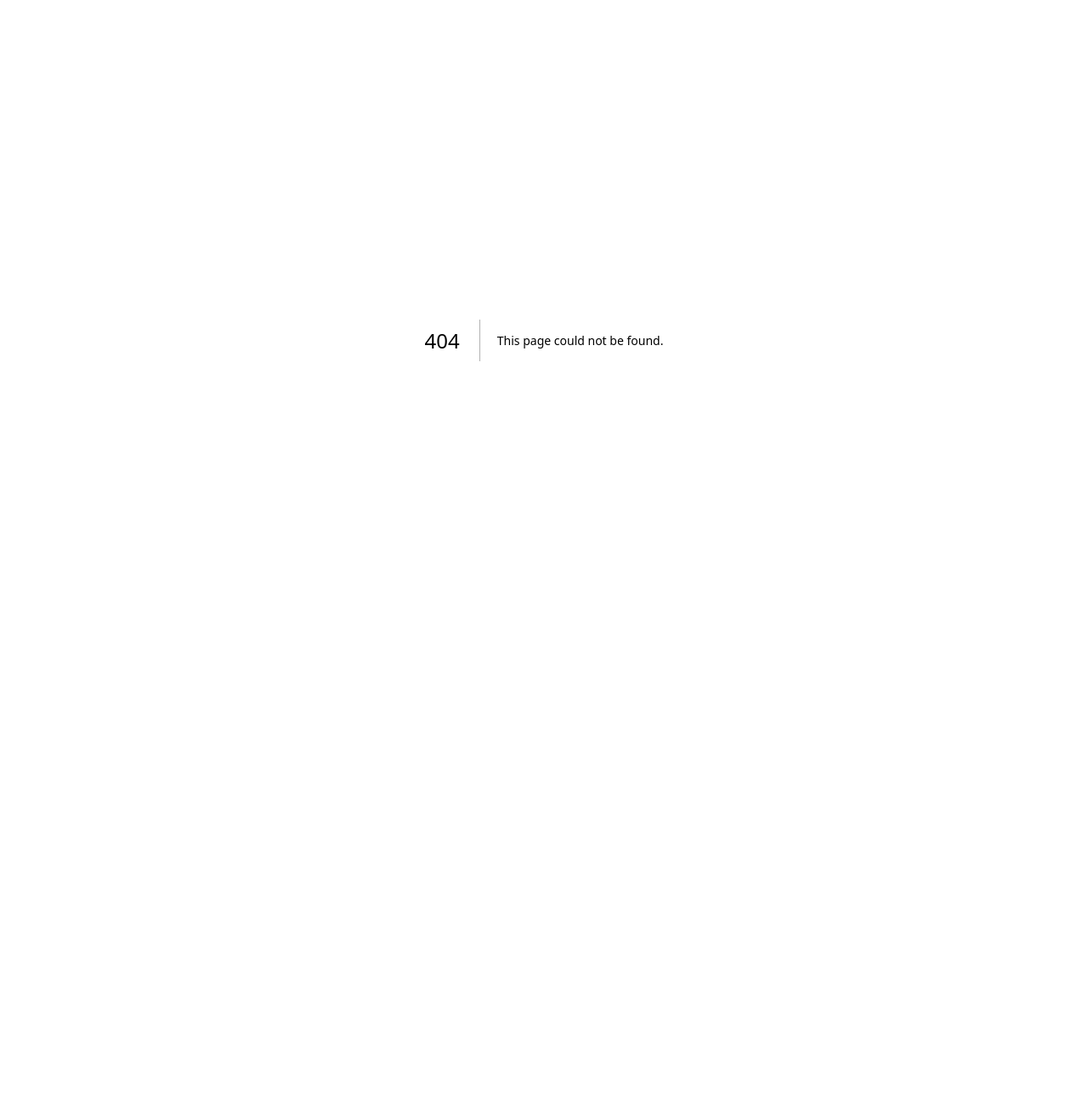
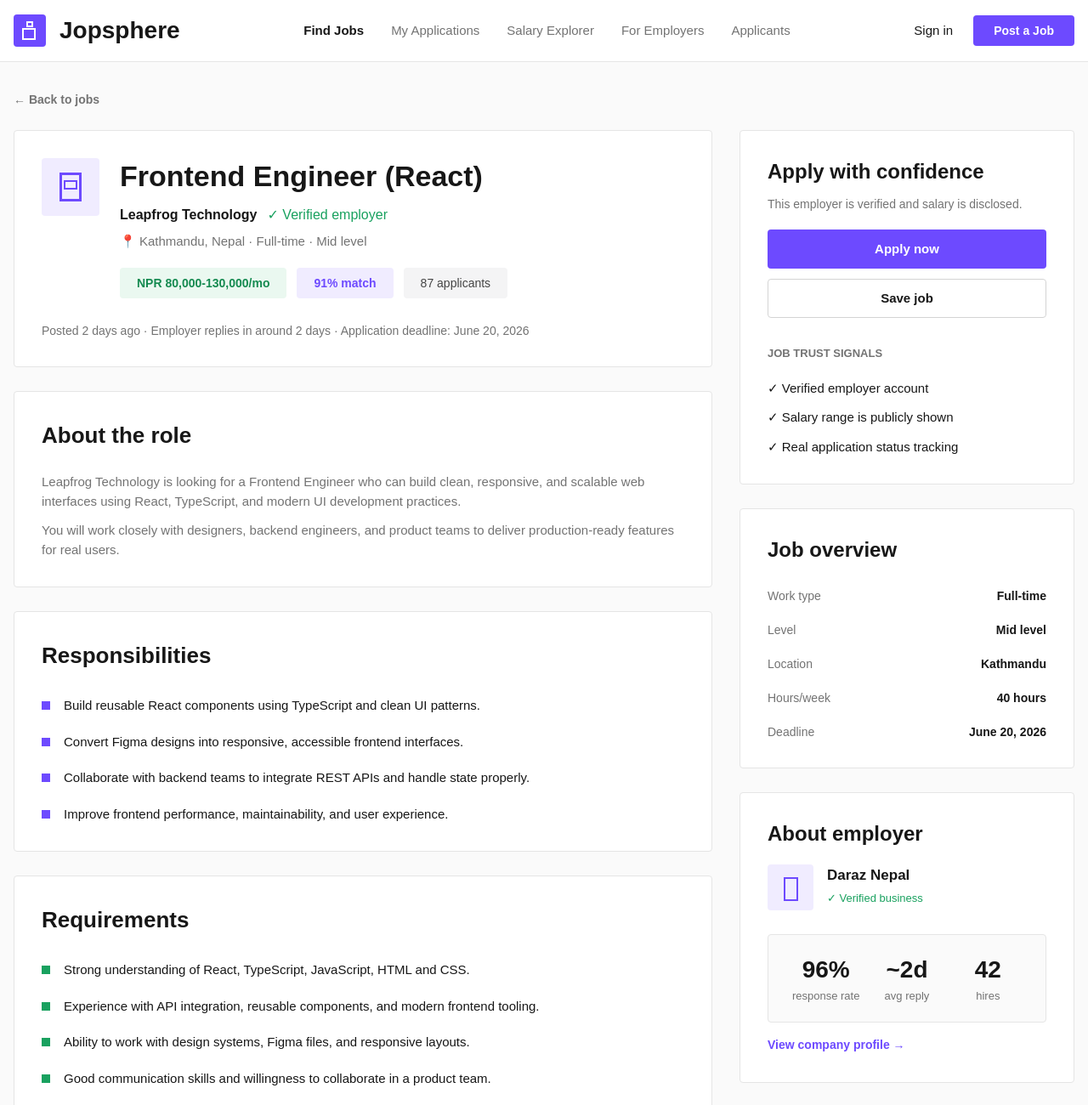
Before and after one commit to Andresh4321/Jopsphere_Job_Portal_Full_Stack_Website, a Next.js app in the folder job_portal_frontend/: page /Features/JobProfile in a window 1280 px wide. Before the commit this address had no page. Shown: the top 1300 px of the page at 85% size. Before the commit the page ends 800 px from the top, so only its background shows below. Built offline with nearby package versions, Linux system fonts and the light colour scheme.

Commit message:
feat: add Job Profile page

```diff
--- /dev/null
+++ b/job_portal_frontend/app/Features/JobProfile/page.tsx
@@ -0,0 +1,245 @@
+const trustSignals = [
+	"Verified employer account",
+	"Salary range is publicly shown",
+	"Real application status tracking",
+];
+
+const responsibilities = [
+	"Build reusable React components using TypeScript and clean UI patterns.",
+	"Convert Figma designs into responsive, accessible frontend interfaces.",
+	"Collaborate with backend teams to integrate REST APIs and handle state properly.",
+	"Improve frontend performance, maintainability, and user experience.",
+];
+
+const requirements = [
+	"Strong understanding of React, TypeScript, JavaScript, HTML and CSS.",
+	"Experience with API integration, reusable components, and modern frontend tooling.",
+	"Ability to work with design systems, Figma files, and responsive layouts.",
+	"Good communication skills and willingness to collaborate in a product team.",
+];
+
+const preferredSkills = ["React", "TypeScript", "Figma", "REST API"];
+
+const overviewItems = [
+	{ label: "Work type", value: "Full-time" },
+	{ label: "Level", value: "Mid level" },
+	{ label: "Location", value: "Kathmandu" },
+	{ label: "Hours/week", value: "40 hours" },
+	{ label: "Deadline", value: "June 20, 2026" },
+];
+
+export default function JobProfilePage() {
+	return (
+		<main className="min-h-screen bg-[#FAFAFA] pb-10 text-neutral-900">
+			<header className="border-b border-neutral-200 bg-white">
+				<div className="mx-auto flex h-18 w-full max-w-312 items-center justify-between px-4 lg:px-0">
+					<div className="flex items-center gap-4">
+						<div className="relative h-9.5 w-9.5 rounded bg-[#6D4AFF]">
+							<div className="absolute left-2.5 top-4 h-3.5 w-4 border-2 border-white" />
+							<div className="absolute left-3.75 top-2 h-1.75 w-2 border-2 border-white" />
+						</div>
+						<h1 className="text-[28px] font-bold">Jopsphere</h1>
+					</div>
+
+					<nav className="hidden items-center gap-8 text-[15px] lg:flex">
+						<a href="#" className="font-bold text-neutral-900">
+							Find Jobs
+						</a>
+						<a href="#" className="text-neutral-500">
+							My Applications
+						</a>
+						<a href="#" className="text-neutral-500">
+							Salary Explorer
+						</a>
+						<a href="#" className="text-neutral-500">
+							For Employers
+						</a>
+						<a href="#" className="text-neutral-500">
+							Applicants
+						</a>
+					</nav>
+
+					<div className="hidden items-center gap-6 lg:flex">
+						<a href="#" className="text-[15px] text-neutral-900">
+							Sign in
+						</a>
+						<button type="button" className="h-9 rounded bg-[#6D4AFF] px-6 text-sm font-bold text-white">
+							Post a Job
+						</button>
+					</div>
+				</div>
+			</header>
+
+			<section className="mx-auto w-full max-w-312 px-4 pt-8 lg:px-0">
+				<a href="#" className="text-sm font-bold text-neutral-500">
+					← Back to jobs
+				</a>
+
+				<div className="mt-6 grid gap-8 lg:grid-cols-[1fr_394px]">
+					<div className="space-y-7">
+						<article className="rounded border border-neutral-200 bg-white p-8">
+							<div className="flex flex-wrap items-start gap-6">
+								<div className="relative h-17 w-17 rounded bg-[#F0ECFF]">
+									<div className="absolute left-5.25 top-4.25 h-8.5 w-6.5 border-[3px] border-[#6D4AFF]" />
+									<div className="absolute left-6.5 top-6.5 h-2.75 w-4 border-[2.5px] border-[#6D4AFF]" />
+								</div>
+
+								<div className="min-w-0 flex-1">
+									<h2 className="text-[34px] font-bold leading-tight">Frontend Engineer (React)</h2>
+									<p className="mt-3 text-base">
+										<span className="font-bold text-neutral-900">Leapfrog Technology</span>
+										<span className="ml-3 text-[#19A15F]">✓ Verified employer</span>
+									</p>
+									<p className="mt-2 text-[15px] text-neutral-500">📍 Kathmandu, Nepal · Full-time · Mid level</p>
+
+									<div className="mt-5 flex flex-wrap gap-3">
+										<span className="rounded bg-[#EAF8F0] px-5 py-2 text-sm font-bold text-[#148A50]">
+											NPR 80,000-130,000/mo
+										</span>
+										<span className="rounded bg-[#F0ECFF] px-5 py-2 text-sm font-bold text-[#6D4AFF]">91% match</span>
+										<span className="rounded bg-[#F4F4F5] px-5 py-2 text-sm text-[#444444]">87 applicants</span>
+									</div>
+								</div>
+							</div>
+
+							<p className="mt-7 text-sm text-neutral-500">
+								Posted 2 days ago · Employer replies in around 2 days · Application deadline: June 20, 2026
+							</p>
+						</article>
+
+						<article className="rounded border border-neutral-200 bg-white p-8">
+							<h3 className="text-[26px] font-bold">About the role</h3>
+							<div className="mt-6 space-y-3 text-[15px] text-neutral-500">
+								<p>
+									Leapfrog Technology is looking for a Frontend Engineer who can build clean, responsive, and scalable
+									web interfaces using React, TypeScript, and modern UI development practices.
+								</p>
+								<p>
+									You will work closely with designers, backend engineers, and product teams to deliver
+									production-ready features for real users.
+								</p>
+							</div>
+						</article>
+
+						<article className="rounded border border-neutral-200 bg-white p-8">
+							<h3 className="text-[26px] font-bold">Responsibilities</h3>
+							<ul className="mt-7 space-y-5">
+								{responsibilities.map((item) => (
+									<li key={item} className="flex items-start gap-4 text-[15px]">
+										<span className="mt-1.5 h-2.5 w-2.5 bg-[#6D4AFF]" />
+										<span>{item}</span>
+									</li>
+								))}
+							</ul>
+						</article>
+
+						<article className="rounded border border-neutral-200 bg-white p-8">
+							<h3 className="text-[26px] font-bold">Requirements</h3>
+							<ul className="mt-7 space-y-5">
+								{requirements.map((item) => (
+									<li key={item} className="flex items-start gap-4 text-[15px]">
+										<span className="mt-1.5 h-2.5 w-2.5 bg-[#19A15F]" />
+										<span>{item}</span>
+									</li>
+								))}
+							</ul>
+
+							<div className="mt-7 flex flex-wrap items-center gap-3">
+								<span className="mr-2 text-sm font-bold">Preferred skills</span>
+								{preferredSkills.map((skill) => (
+									<span key={skill} className="rounded bg-[#EAF8F0] px-4 py-1.5 text-xs text-[#148A50]">
+										{skill}
+									</span>
+								))}
+							</div>
+						</article>
+					</div>
+
+					<aside className="space-y-7">
+						<div className="rounded border border-neutral-200 bg-white p-8">
+							<h3 className="text-2xl font-bold">Apply with confidence</h3>
+							<p className="mt-3 text-sm text-neutral-500">
+								This employer is verified and salary is disclosed.
+							</p>
+
+							<button type="button" className="mt-5 h-11.5 w-full rounded bg-[#6D4AFF] text-[15px] font-bold text-white">
+								Apply now
+							</button>
+							<button
+								type="button"
+								className="mt-3 h-11.5 w-full rounded border border-neutral-300 bg-white text-[15px] font-bold text-neutral-900"
+							>
+								Save job
+							</button>
+
+							<p className="mt-8 text-[13px] font-bold text-neutral-500">JOB TRUST SIGNALS</p>
+							<ul className="mt-5 space-y-3 text-[15px]">
+								{trustSignals.map((item) => (
+									<li key={item}>✓ {item}</li>
+								))}
+							</ul>
+						</div>
+
+						<div className="rounded border border-neutral-200 bg-white p-8">
+							<h3 className="text-2xl font-bold">Job overview</h3>
+							<div className="mt-7 space-y-5">
+								{overviewItems.map((item) => (
+									<div key={item.label} className="flex items-center justify-between gap-4 text-sm">
+										<span className="text-neutral-500">{item.label}</span>
+										<span className="font-bold text-neutral-900">{item.value}</span>
+									</div>
+								))}
+							</div>
+						</div>
+
+						<div className="rounded border border-neutral-200 bg-white p-8">
+							<h3 className="text-2xl font-bold">About employer</h3>
+
+							<div className="mt-5 flex items-start gap-4">
+								<div className="relative h-13.5 w-13.5 rounded bg-[#F0ECFF]">
+									<div className="absolute left-4.75 top-3.75 h-7 w-4.25 border-[2.5px] border-[#6D4AFF]" />
+								</div>
+								<div>
+									<p className="text-[17px] font-bold">Daraz Nepal</p>
+									<p className="mt-1 text-[13px] text-[#19A15F]">✓ Verified business</p>
+								</div>
+							</div>
+
+							<div className="mt-7 grid grid-cols-3 rounded border border-neutral-200 bg-[#FAFAFA] p-5 text-center">
+								<div>
+									<p className="text-[28px] font-bold">96%</p>
+									<p className="text-[13px] text-neutral-500">response rate</p>
+								</div>
+								<div>
+									<p className="text-[28px] font-bold">~2d</p>
+									<p className="text-[13px] text-neutral-500">avg reply</p>
+								</div>
+								<div>
+									<p className="text-[28px] font-bold">42</p>
+									<p className="text-[13px] text-neutral-500">hires</p>
+								</div>
+							</div>
+
+							<a href="#" className="mt-4 inline-block text-sm font-bold text-[#6D4AFF]">
+								View company profile →
+							</a>
+						</div>
+					</aside>
+				</div>
+
+				<section className="mt-7 flex flex-wrap items-center justify-between gap-6 rounded bg-[#F0ECFF] px-8 py-6">
+					<div>
+						<h3 className="text-[22px] font-bold">Salary transparency</h3>
+						<p className="mt-2 text-[15px] text-neutral-500">
+							Kaam requires salary disclosure before jobs are published. This helps applicants make informed decisions
+							before applying.
+						</p>
+					</div>
+					<button type="button" className="h-9.5 rounded bg-[#6D4AFF] px-8 text-sm font-bold text-white">
+						Apply now
+					</button>
+				</section>
+			</section>
+		</main>
+	);
+}
```
